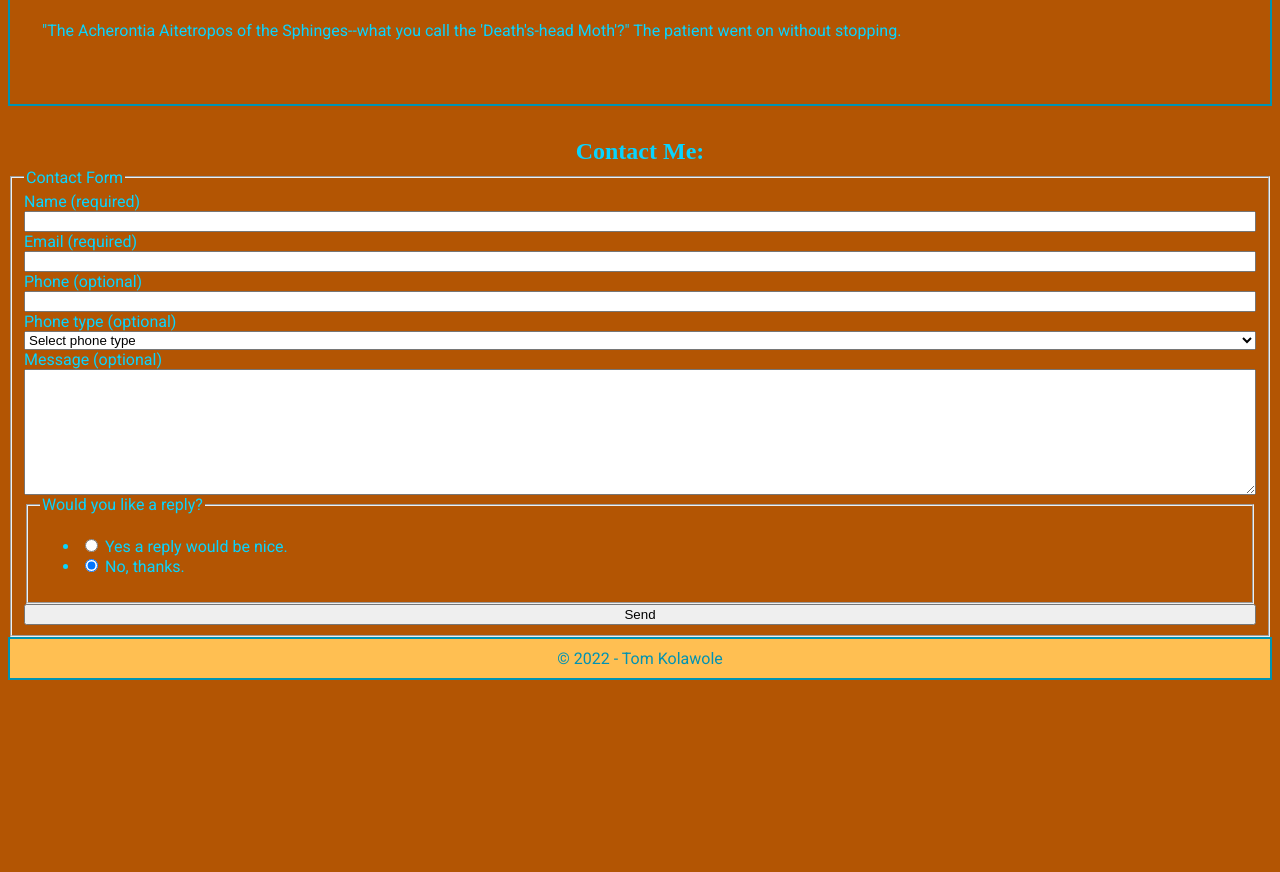
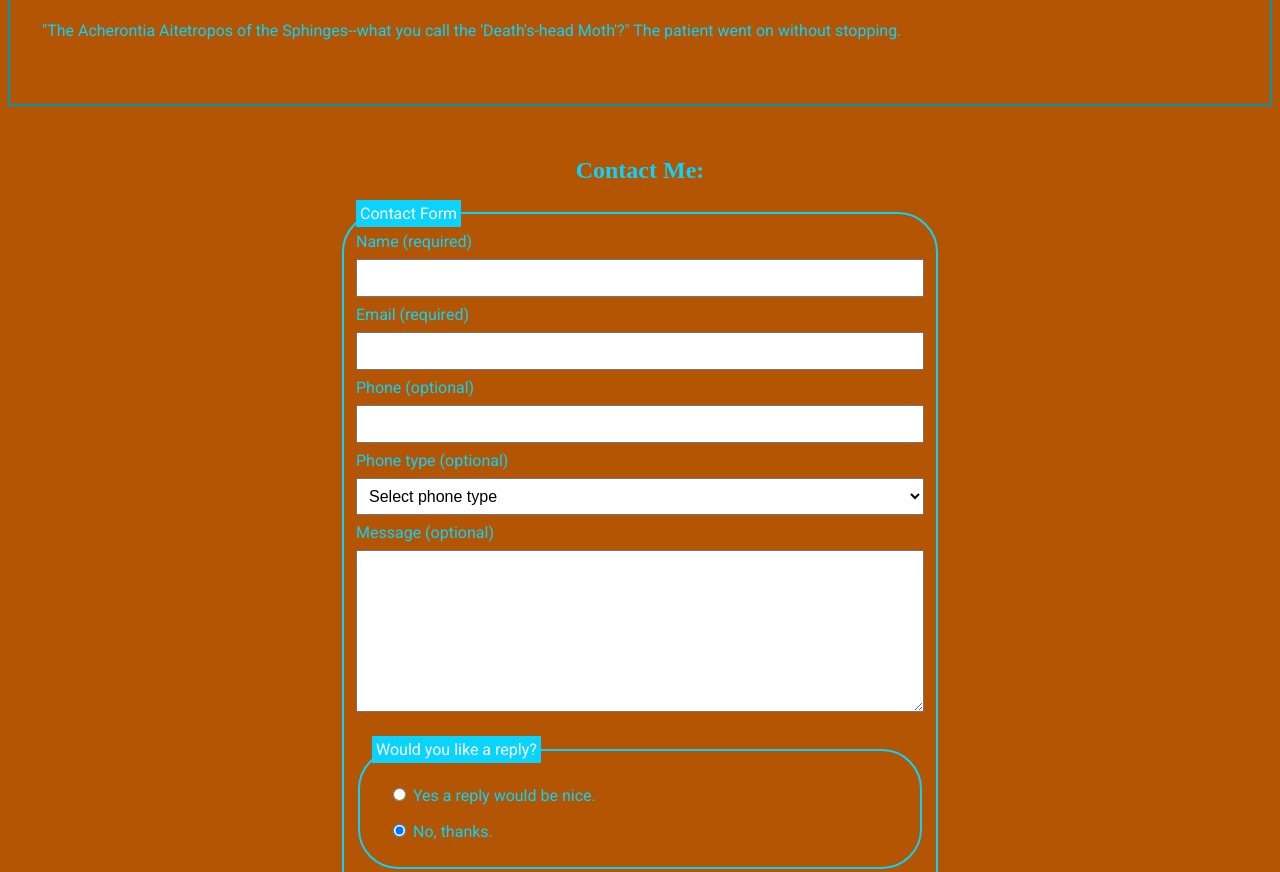
Before and after one commit to RVCC-IDMX/about-me-TomK-Elite, a plain HTML site: page index.html in a window 1280 px wide. Shown: the part 5180-6052 px from the top of the page. Before the commit the page ends 5868 px from the top, so only its background shows below. Drawn offline with Linux system fonts and the light colour scheme; a web font is replaced by a local one.

Commit message:
Complete contact form

```diff
--- a/css/style.css
+++ b/css/style.css
@@ -173,4 +173,46 @@ figcaption {
 
 #formElements {
   display: grid;
+  row-gap: 0.5em;
 }
+
+#contact {
+  padding: 1rem;
+  max-width: 600px;
+  margin: 2rem auto;
+}
+
+fieldset {
+  border: 2px solid #08D4FF;
+  margin-top: 1em;
+  margin-bottom: 1em;
+  border-radius: 2.5rem;
+}
+
+legend {
+  background-color: #08D4FF;
+  color: white;
+  padding: 0.25em;
+}
+
+#contact input, #contact textarea, #contact select, #contact button{
+  padding: 0.5em;
+  font-size: 1rem;
+}
+
+#contact ul {
+  list-style: none;
+  padding: 0px;
+}
+#contact li {
+  margin: 1rem;
+}
+
+#contact button {
+  background-color: #08D4FF;
+  color: white;
+  border: 1px solid #0093B3;
+  max-width: 400px;
+  width: 50%;
+  justify-self: center;
+}
```
Also changed, not shown: index.html (line endings or trailing spaces).
